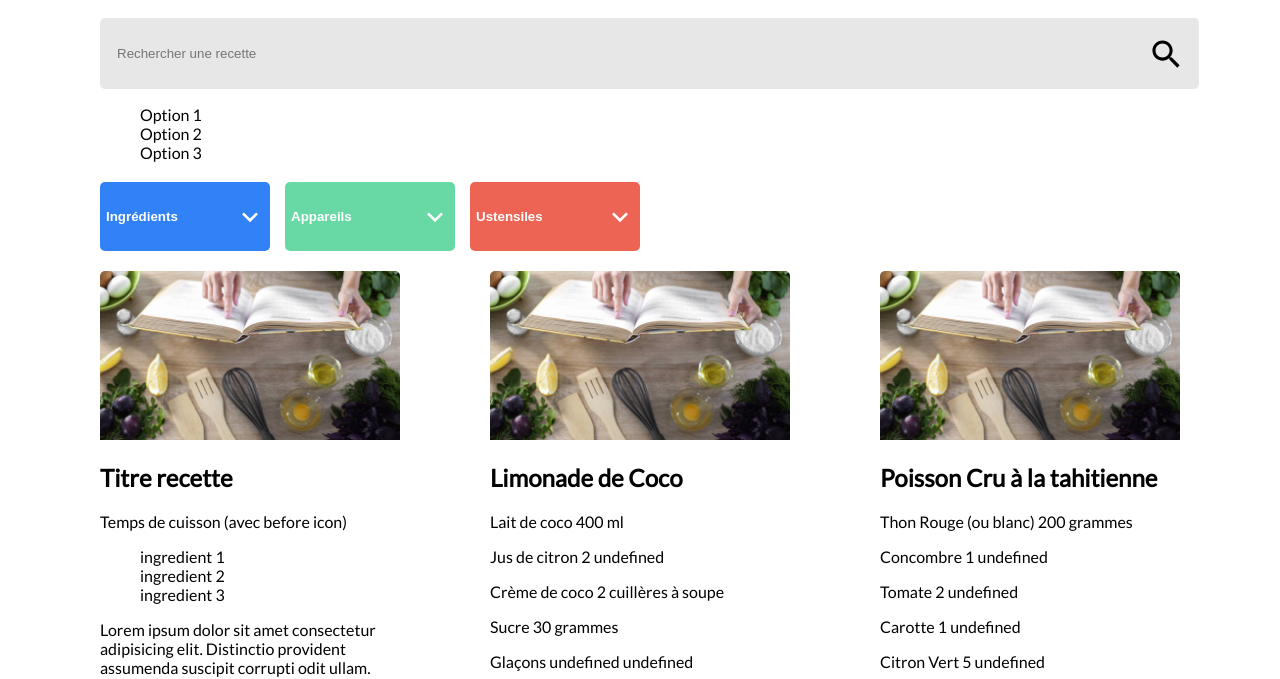
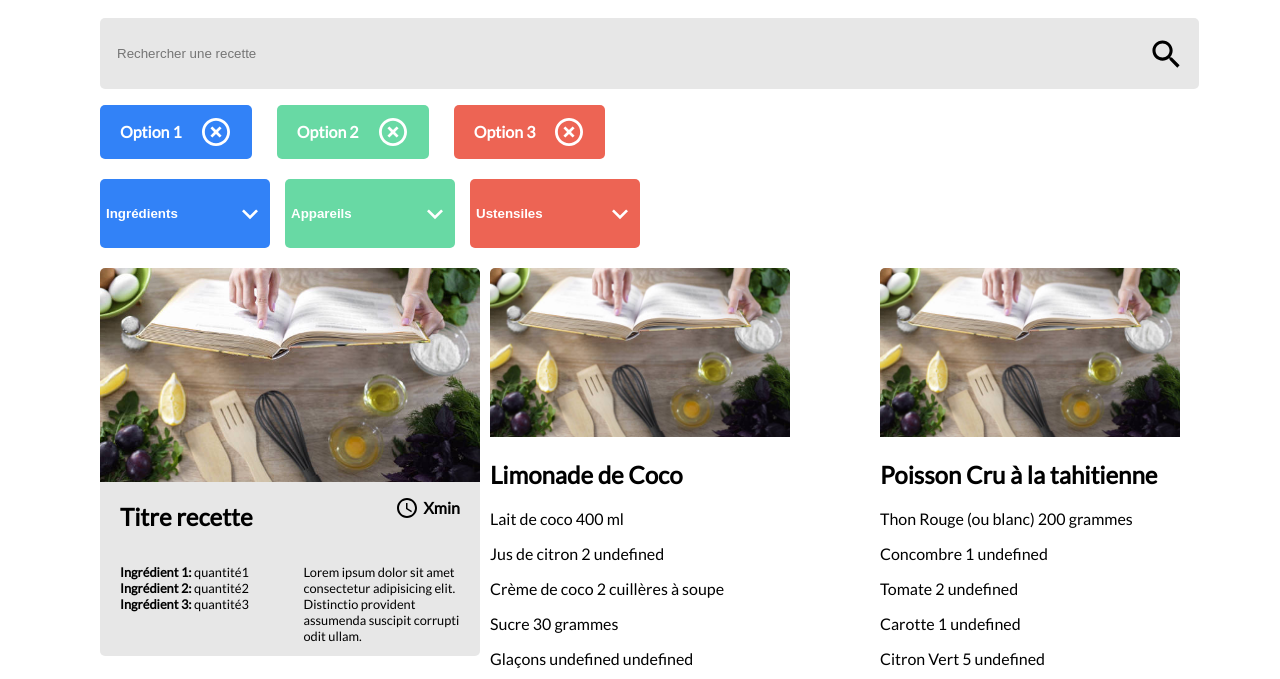
Before and after one commit to leoncik/LeonardWojcik_7_05022022, a website built with webpack: page index.html in a window 1280 px wide. Shown: the part 135-814 px from the top of the page. Built offline with nearby package versions, Linux system fonts and the light colour scheme.

Commit message:
feat: style to recipe cards and selected filters - Add style to recipe cards and selected filters.

```diff
--- a/index.html
+++ b/index.html
@@ -45,14 +45,13 @@
 
             <!-- SECONDARY SEARCH -->
             <section class="secondary-search">
-                <div class="selected-filters">
+                <ul class="selected-filters">
                     <!-- Example template. Must be removed when implementing search and display scripts -->
-                    <ul>
-                        <li class="selected-filters__item_ingredient">Option 1</li>
-                        <li class="selected-filters__item_appliance">Option 2</li>
-                        <li class="selected-filters__item_ustensil">Option 3</li>
-                    </ul>
-                </div>
+                    <li class="selected-filters__item selected-filters__item_ingredient">Option 1</li>
+                    <li class="selected-filters__item selected-filters__item_appliance">Option 2</li>
+                    <li class="selected-filters__item selected-filters__item_ustensils">Option 3</li>
+                </ul>
+
                 <div class="search-options">
                     <div class="ingredients-search">
                         <input class="dropdown-button" type="button" value="Ingrédients">
@@ -89,15 +88,15 @@
                     </div>
                     <div class="recipe__description">
                         <div class="recipe__main-info">
-                            <h2>Titre recette</h2>
-                            <p>Temps de cuisson (avec before icon)</p>
+                            <h2 class="recipe__name">Titre recette</h2>
+                            <p class="recipe__duration">Xmin</p>
                         </div>
 
                         <div class="recipe__secondary-info">
                             <ul class="recipe__ingredients">
-                                <li>ingredient 1</li>
-                                <li>ingredient 2</li>
-                                <li>ingredient 3</li>
+                                <li><span class="recipe__ingredient-name">Ingrédient 1:</span> <span class="recipe__ingredient-quantity">quantité1</span></li>
+                                <li><span class="recipe__ingredient-name">Ingrédient 2:</span> <span class="recipe__ingredient-quantity">quantité2</span></li>
+                                <li><span class="recipe__ingredient-name">Ingrédient 3:</span> <span class="recipe__ingredient-quantity">quantité3</span></li>
                             </ul>
                             <p class="recipe__steps">Lorem ipsum dolor sit amet consectetur adipisicing elit. Distinctio provident assumenda suscipit corrupti odit ullam.</p>
                         </div>
--- a/src/scss/base/_base.scss
+++ b/src/scss/base/_base.scss
@@ -14,6 +14,10 @@ a
     text-decoration: none;
 }
 
+ul {
+    padding-left: 0;
+}
+
 li {
     list-style: none;
 }
--- a/src/scss/components/_recipe-cards.scss
+++ b/src/scss/components/_recipe-cards.scss
@@ -1,5 +1,71 @@
-article {
-    width: 300px;
+@use "../utils/variables";
+
+.recipe {
+    width: 380px;
+}
+
+.reccipe__image-preview a {
+    display: flex;
+    overflow: hidden;
+}
+
+.reccipe__image-preview img {
+    border-radius: 5px 5px 0 0;
+    width: 100%;
+    overflow: hidden;
+    transition: 0.4s all ease-in-out;
+    &:hover {
+        transform: scale(1.1);
+    }
+}
+
+.recipe__description {
+    background: #E7E7E7;
+    border-radius: 0 0 variables.$common-radius variables.$common-radius;
+}
+
+.recipe__main-info {
+    padding: 0 20px;
+    display: flex;
+    justify-content: space-between;
+    gap: 25px;
+}
+
+.recipe__duration {
+    font-weight: bold;
+    display: flex;
+    gap: 7px;
+    &::before {
+        content: "";
+        display: block;
+        background-image: url("/assets/icons/cooking-time.svg");
+        background-size: 20px 20px;
+        height: 20px;
+        width: 20px;
+    }
+}
+
+.recipe__secondary-info {
+    padding: 0 18px 0 20px;
+    display: flex;
+    justify-content: space-between;
+    gap: 25px;
+}
+
+.recipe__ingredients,
+.recipe__steps {
+    flex: 0 50%;
+    font-size: 0.8rem;
+}
+
+.recipe__ingredient-name {
+    font-weight: bold;
+}
+
+
+// Old rules
+.article {
+    width: 380px;
 }
 
 article img {
--- /dev/null
+++ b/src/scss/components/_selected-filters.scss
@@ -0,0 +1,45 @@
+@use "../utils/variables";
+
+.selected-filters {
+    color: white;
+    display: flex;
+    gap: 25px;
+    padding-left: 0;
+}
+
+.selected-filters__item {
+    position: relative;
+    display: flex;
+    justify-content: space-between;
+    align-items: center;
+    gap: 20px;
+    height: 37px;
+    padding: 8px 22px 9px 20px;
+    border-radius: variables.$common-radius;
+    font-weight: bold;
+    cursor: pointer;
+    &::after {
+        content: "";
+        display: block;
+        background-image: url("/assets/icons/remove-filter.svg");
+        background-size: 28px 28px;
+        height: 28px;
+        width: 28px;
+    }
+    &:hover::after {
+        transform: scale(1.1);
+    }
+
+}
+
+.selected-filters__item_ingredient {
+    background-color: variables.$ingredient-color;
+}
+
+.selected-filters__item_appliance {
+    background-color: variables.$appliance-color;
+}
+
+.selected-filters__item_ustensils {
+    background-color: variables.$ustensils-color;
+}
--- a/src/scss/main.scss
+++ b/src/scss/main.scss
@@ -8,6 +8,7 @@
 // components
 @use "components/dropdown-buttons";
 @use "components/recipe-cards";
+@use "components/selected-filters";
 
 //pages
 @use "pages/recipes";
```
Also changed, not shown: assets/icons/cooking-time.svg (added), assets/icons/remove-filter.svg (added), style/main.css.
